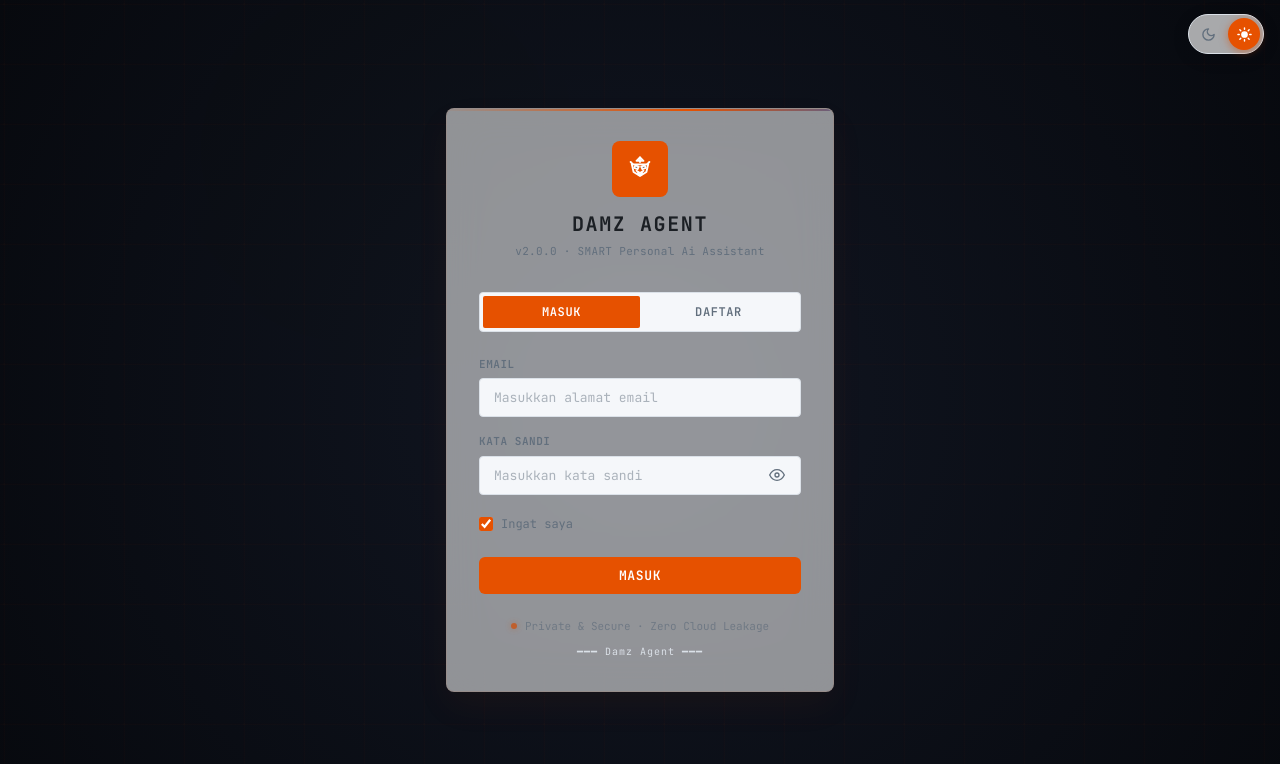
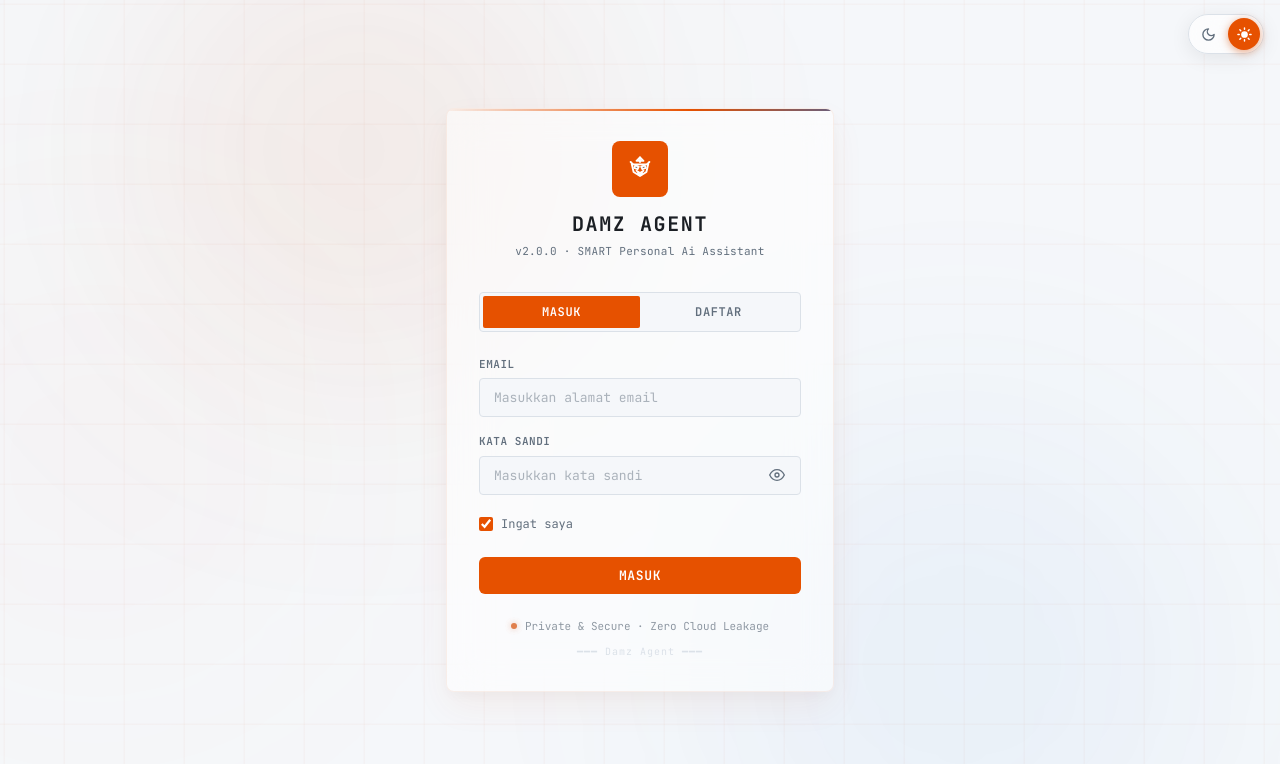
Before and after one commit to damzcore-dotcom/myagent, a plain HTML site: page frontend/index.html in a window 1280 px wide. Both pictures are taken after a click on the button 1244 px from the left and 34 px from the top of the page. Shown: the top 764 px of the page. Drawn offline with Linux system fonts and the light colour scheme.

Commit message:
fix(theme): restore light background in clean mode login screen

```diff
--- a/frontend/css/pages.css
+++ b/frontend/css/pages.css
@@ -371,6 +371,10 @@
   inset: 0;
   background: radial-gradient(circle at 50% 50%, #111622 0%, #07090e 100%);
   overflow: hidden;
+}
+
+:root[data-theme="clean"] .login-bg {
+  background: var(--bg-base);
 }
 
 /* Animated Neon Sweep Line (Laser Scan) for Dark Mode */
```
